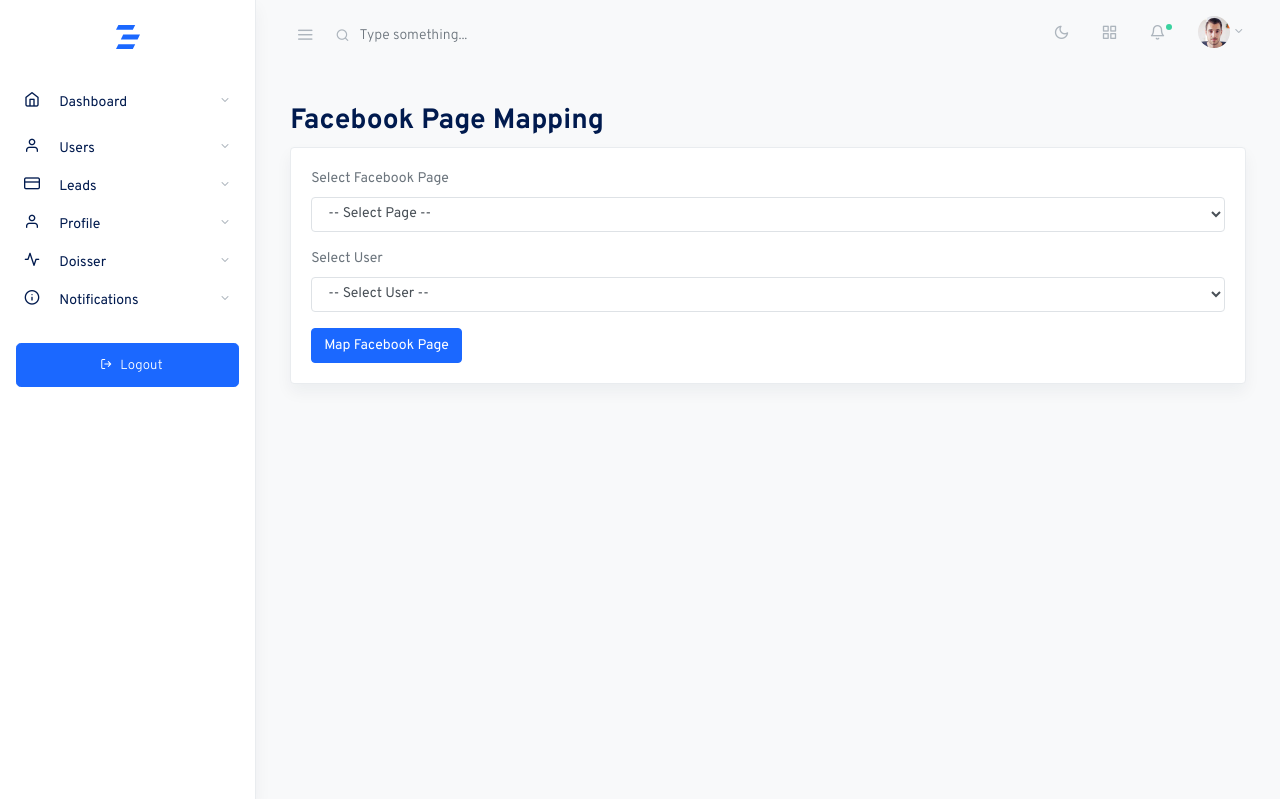
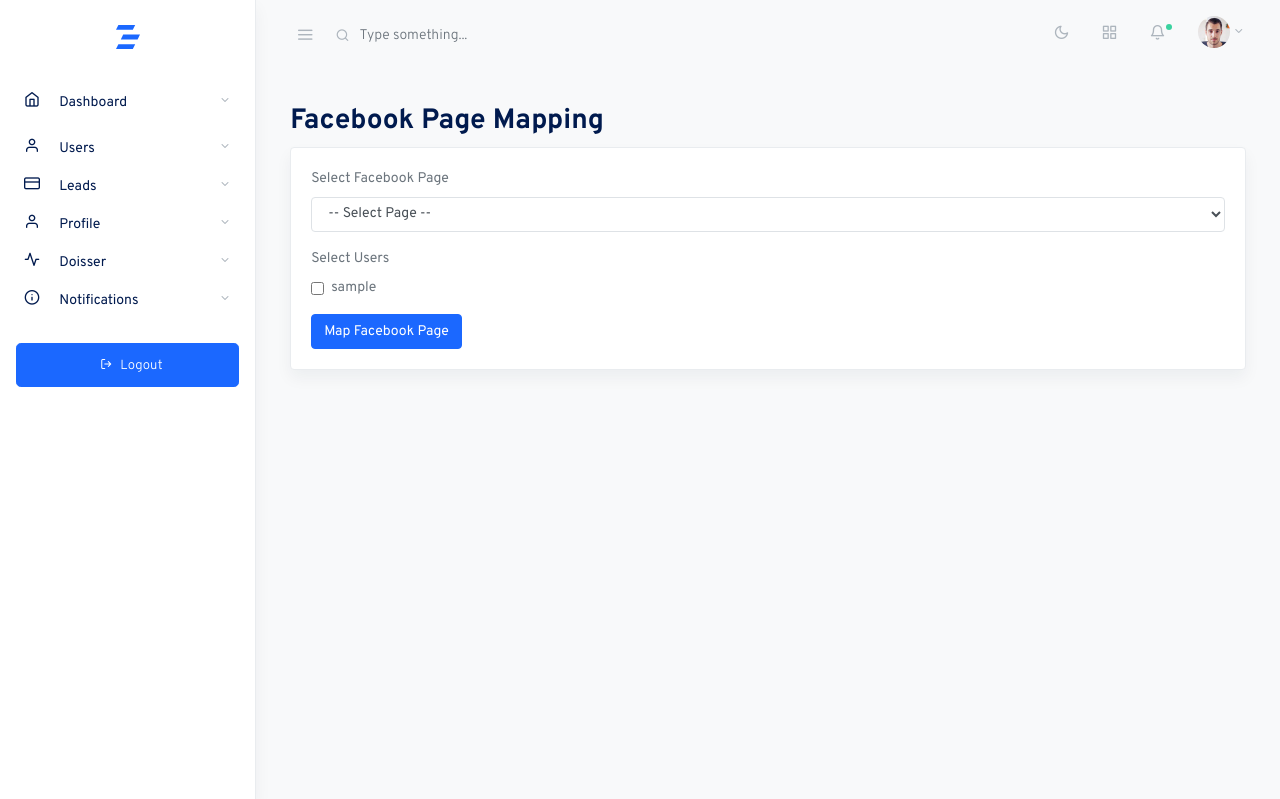
Before and after one commit to layesow/plome, a Django app: page /lead/map_facebook_pages/ in a window 1280 px wide. Shown: the top 799 px of the page. Run offline with Django 4.2, Linux system fonts and the light colour scheme; tables that the repository leaves empty hold one stand-in row (values such as "Sample post"); some libraries are stand-ins or nearby versions; some web fonts are replaced.

Commit message:
fixed: facebook mapping with selected user to fetch

```diff
--- a/accounts/models.py
+++ b/accounts/models.py
@@ -13,7 +13,7 @@ class CustomUserTypes(AbstractUser):
     is_advisor = models.BooleanField(default=False)
     is_admin = models.BooleanField(default=False)
  #   company = models.OneToOneField(Company, on_delete=models.CASCADE, null=True, blank=True)
-    #can_fetch = models.BooleanField(default=False)
+    can_fetch = models.BooleanField(default=False)
 
 
 
--- a/leads/views.py
+++ b/leads/views.py
@@ -1778,35 +1778,90 @@ def fetch_facebook_leads(request):
 
 
 from django.shortcuts import render, redirect
-from .models import FacebookPage, CustomUserTypes  # Import the CustomUserTypes model
+from .models import FacebookPage, CustomUserTypes
 
 def map_facebook_pages_to_users(request):
     if request.method == 'POST':
-        # Get the selected page and user from the form submission
+        # Get the selected Facebook page from the form submission
         selected_page_id = request.POST.get('selected_page')
-        selected_user_id = request.POST.get('selected_user')
 
         try:
-            # Retrieve the selected Facebook Page and User
+            # Retrieve the selected Facebook Page
             selected_page = FacebookPage.objects.get(pk=selected_page_id)
-            selected_user = CustomUserTypes.objects.get(pk=selected_user_id)
-
-            # Update the user field for the Facebook Page
-            selected_page.user = selected_user
-            selected_page.save()
+
+            # Iterate through users to update permissions
+            for user in CustomUserTypes.objects.all():
+                # Construct the names for the checkbox and hidden input for each user
+                can_fetch_checkbox_name = f'can_fetch_{user.id}'
+                selected_user_input_name = f'selected_user_{user.id}'
+
+                # Check if the "can_fetch" checkbox is checked for the user
+                can_fetch = request.POST.get(can_fetch_checkbox_name) == 'on'
+
+                # Update the user field for the Facebook Page
+                selected_page.user = user
+                selected_page.save()
+
+                # Update the "can fetch" permission for the user
+                user.can_fetch = can_fetch
+                user.save()
 
             # Redirect to a success page or display a success message
-            return redirect('map_facebook_pages')  # Replace 'success_page' with the actual URL name
-        except (FacebookPage.DoesNotExist, CustomUserTypes.DoesNotExist):
-            # Handle cases where the selected page or user doesn't exist
-            error_message = "Selected Facebook Page or User not found."
+            return redirect('map_facebook_pages')  # Replace with the actual URL name
+        except FacebookPage.DoesNotExist:
+            # Handle cases where the selected Facebook Page doesn't exist
+            error_message = "Selected Facebook Page not found."
             return render(request, 'error_template.html', {'error_message': error_message})
 
-    # If the request method is not POST, or if the form hasn't been submitted
     # Retrieve a list of all Facebook Pages and Users for the template
     facebook_pages = FacebookPage.objects.all()
     users = CustomUserTypes.objects.all()
-    return render(request, 'lead/mapping_template.html', {'facebook_pages': facebook_pages, 'users': users})
+
+    # Filter and display only the Facebook page connected to all users
+    connected_page = None
+    for page in facebook_pages:
+        if FacebookPage.objects.filter(page_name=page.page_name).count() == users.count():
+            connected_page = page
+            break
+
+    return render(request, 'lead/mapping_template.html', {'facebook_pages': [connected_page], 'users': users})
+
+
+
+
+# def map_facebook_pages_to_users(request):
+#     if request.method == 'POST':
+#         # Get the selected page and user from the form submission
+#         selected_page_id = request.POST.get('selected_page')
+#         selected_user_id = request.POST.get('selected_user')
+
+#         try:
+#             # Retrieve the selected Facebook Page and User
+#             selected_page = FacebookPage.objects.get(pk=selected_page_id)
+#             selected_user = CustomUserTypes.objects.get(pk=selected_user_id)
+
+#             # Update the user field for the Facebook Page
+#             selected_page.user = selected_user
+#             selected_page.save()
+
+#             # Redirect to a success page or display a success message
+#             return redirect('map_facebook_pages')  # Replace 'success_page' with the actual URL name
+#         except (FacebookPage.DoesNotExist, CustomUserTypes.DoesNotExist):
+#             # Handle cases where the selected page or user doesn't exist
+#             error_message = "Selected Facebook Page or User not found."
+#             return render(request, 'error_template.html', {'error_message': error_message})
+
+#     # If the request method is not POST, or if the form hasn't been submitted
+#     # Retrieve a list of all Facebook Pages and Users for the template
+#     facebook_pages = FacebookPage.objects.all()
+#     users = CustomUserTypes.objects.all()
+#     return render(request, 'lead/mapping_template.html', {'facebook_pages': facebook_pages, 'users': users})
+
+
+from django.http import JsonResponse
+from .models import FacebookPage, CustomUserTypes, FetchedLead  # Import your models
+import facebook  # Import the Facebook SDK
+
 
 @login_required
 def fetch_sales_leads(request):
@@ -1822,6 +1877,11 @@ def fetch_sales_leads(request):
     try:
         # Get the currently logged-in user
         current_user = request.user  # Assumes you are using Django's built-in authentication
+
+        # Check if the user has permission to fetch leads (can_fetch is True)
+        if not current_user.can_fetch:
+            response_data['error'] = "You do not have permission to fetch leads."
+            return JsonResponse(response_data)
 
         # Retrieve all the Facebook pages associated with the current user
         user_facebook_pages = FacebookPage.objects.filter(user=current_user)
@@ -1913,6 +1973,113 @@ def fetch_sales_leads(request):
             response_data['error'] = f"Error connecting to Facebook Graph API: {e}"
 
     return JsonResponse(response_data)
+
+
+# @login_required
+# def fetch_sales_leads(request):
+#     response_data = {}  # Create a dictionary to store response data
+
+#     try:
+#         token_instance = token.objects.latest('id')
+#         access_token = token_instance.access_token
+#     except token.DoesNotExist:
+#         response_data['error'] = "Access token not found. Please add an access token."
+#         return JsonResponse(response_data)
+
+#     try:
+#         # Get the currently logged-in user
+#         current_user = request.user  # Assumes you are using Django's built-in authentication
+
+#         # Retrieve all the Facebook pages associated with the current user
+#         user_facebook_pages = FacebookPage.objects.filter(user=current_user)
+#     except FacebookPage.DoesNotExist:
+#         response_data['error'] = "No Facebook pages found for the current user."
+#         return JsonResponse(response_data)
+
+#     for facebook_page in user_facebook_pages:
+#         try:
+#             graph = facebook.GraphAPI(access_token=access_token, version="3.0")
+
+#             leads = []
+#             cursor = None
+
+#             while True:
+#                 try:
+#                     params = {'fields': 'field_data,ad_id', 'limit': 100}
+#                     if cursor:
+#                         params['after'] = cursor
+#                     response = graph.get_object(f"/{facebook_page.form_id}/leads", **params)
+#                     leads.extend(response['data'])
+#                     if 'paging' in response and 'cursors' in response['paging']:
+#                         cursor = response['paging']['cursors']['after']
+#                     else:
+#                         break
+#                 except facebook.GraphAPIError as e:
+#                     response_data['error'] = f"Error retrieving leads: {e}"
+#                     return JsonResponse(response_data)
+
+#             for lead in leads:
+#                 # Check if the lead's Facebook ID has already been fetched
+#                 facebook_lead_id = lead.get('id')  # Assuming 'id' is the field that stores the Facebook ID
+#                 if not FetchedLead.objects.filter(facebook_lead_id=facebook_lead_id).exists():
+#                     # This lead is new; fetch and save it
+
+#                     # Your lead fetching and saving logic here
+#                     # For example:
+#                     name = None
+#                     email = None
+#                     phone = None
+#                     nom_de_la_campagne = None
+#                     avez_vous_travaille = None
+#                     status = None
+#                     date_de_soumission = None  # Initialize date_de_soumission
+
+#                     for field in lead['field_data']:
+#                         if field['name'] == 'full_name':
+#                             name = field['values'][0]
+#                         elif field['name'] == 'email':
+#                             email = field['values'][0]
+#                         elif field['name'] == 'phone_number':
+#                             phone = field['values'][0]
+#                         elif field['name'] == 'campaign_name':
+#                             nom_de_la_campagne = field['values'][0]
+#                         elif field['name'] == 'vous_avez_déjà_travaillé_?':
+#                             avez_vous_travaille = field['values'][0]
+#                         elif field['name'] == 'created_time':
+#                             date_de_soumission = field['values'][0]
+
+#                     if 'ad_id' in lead:
+#                         status = 'new'
+#                     else:
+#                         status = 'expired'
+
+#                     # Assign the lead to the user mapped to the Facebook page
+#                     assigned_user = facebook_page.user  # Assuming you have a 'user' field in your FacebookPage model
+
+#                     lead_instance = Lead(
+#                         nom_de_la_campagne=nom_de_la_campagne,
+#                         avez_vous_travaille=avez_vous_travaille,
+#                         nom_prenom=name,
+#                         telephone=phone,
+#                         email=email,
+#                         qualification=None,
+#                         comments=None,
+#                         assigned_to=assigned_user,
+#                         date_de_soumission=date_de_soumission,
+#                         facebook_page=facebook_page,
+#                         lead_source='facebook',
+#                     )
+#                     lead_instance.save()
+
+#                     # Store the Facebook ID of the fetched lead
+#                     fetched_lead = FetchedLead(lead=lead_instance, facebook_lead_id=facebook_lead_id)
+#                     fetched_lead.save()
+
+#             response_data['message'] = "Sales Leads fetched and saved to the database."
+#         except facebook.GraphAPIError as e:
+#             response_data['error'] = f"Error connecting to Facebook Graph API: {e}"
+
+#     return JsonResponse(response_data)
 
 @login_required
 def sales_lead(request):
--- a/templates/lead/mapping_template.html
+++ b/templates/lead/mapping_template.html
@@ -40,15 +40,20 @@
 
 
 
-                  <div class="form-group">
-                    <label for="selected_user">Select User</label>
-                    <select id="selected_user" name="selected_user" class="form-control" required>
-                      <option value="">-- Select User --</option>
-                      {% for user in users %}
-                      <option value="{{ user.id }}">{{ user.username }}</option>
-                      {% endfor %}
-                    </select>
-                  </div>
+                <!-- ... (previous HTML code) ... -->
+                <div class="form-group">
+                <label>Select Users</label>
+                {% for user in users %}
+                <div class="form-check">
+                  <input type="checkbox" class="form-check-input" id="can_fetch_{{ user.id }}" name="can_fetch_{{ user.id }}">
+                  <label class="form-check-label" for="can_fetch_{{ user.id }}">{{ user.username }}</label>
+                  <!-- Add the 'id' attribute to the hidden input field to match the checkbox -->
+                  <input type="hidden" id="selected_user_{{ user.id }}" name="selected_user_{{ user.id }}" value="{{ user.id }}">
+                </div>
+                {% endfor %}
+                </div>
+                <!-- ... (remaining HTML code) ... -->
+
 
                   <button type="submit" name="map_facebook" class="btn btn-primary">Map Facebook Page</button>
                 </form>
```
Also changed, not shown: accounts/migrations/0010_customusertypes_can_fetch.py (added), leads/migrations/0038_userfacebookpagemapping.py (added), leads/migrations/0039_delete_userfacebookpagemapping.py (added).
